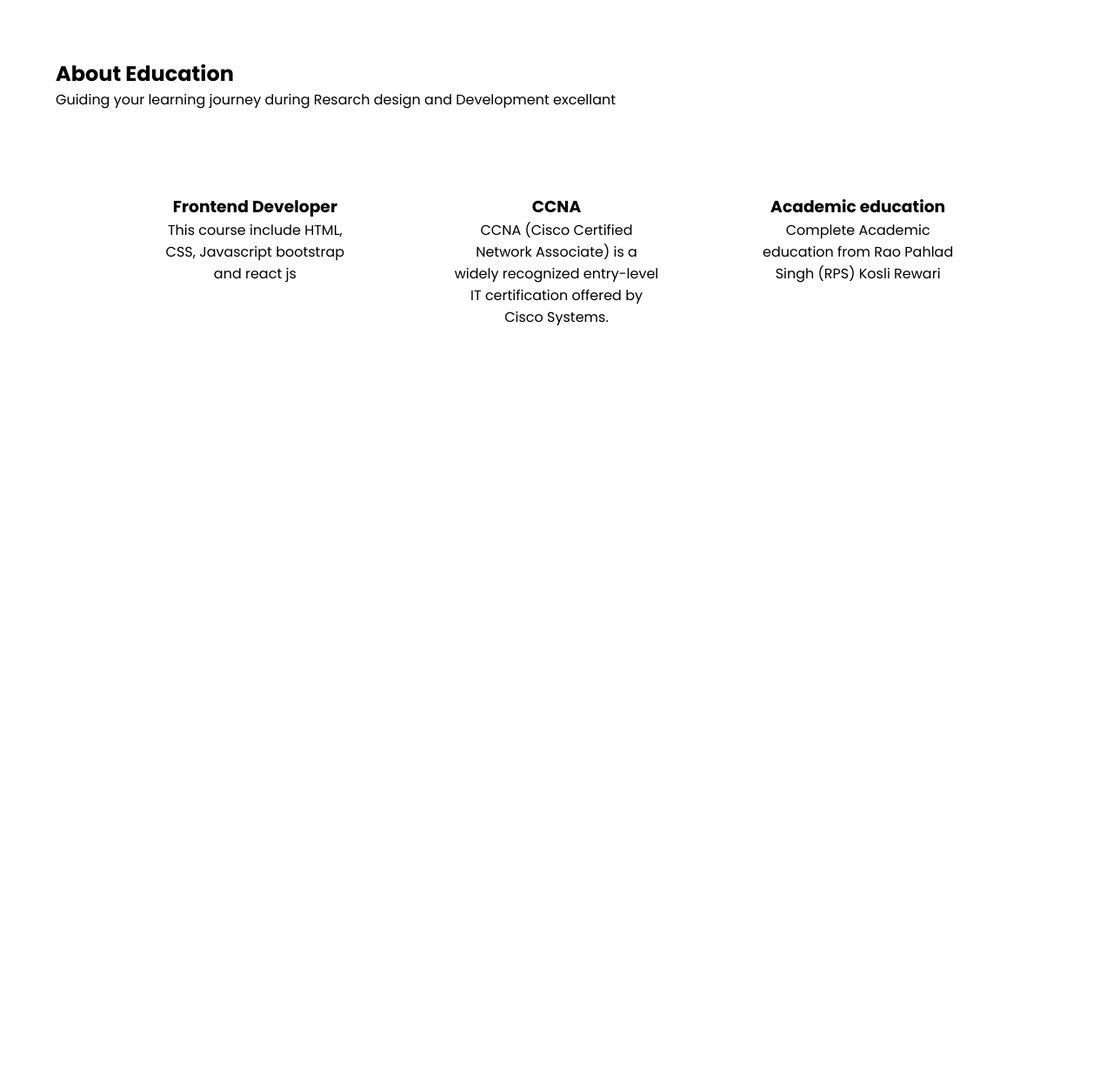
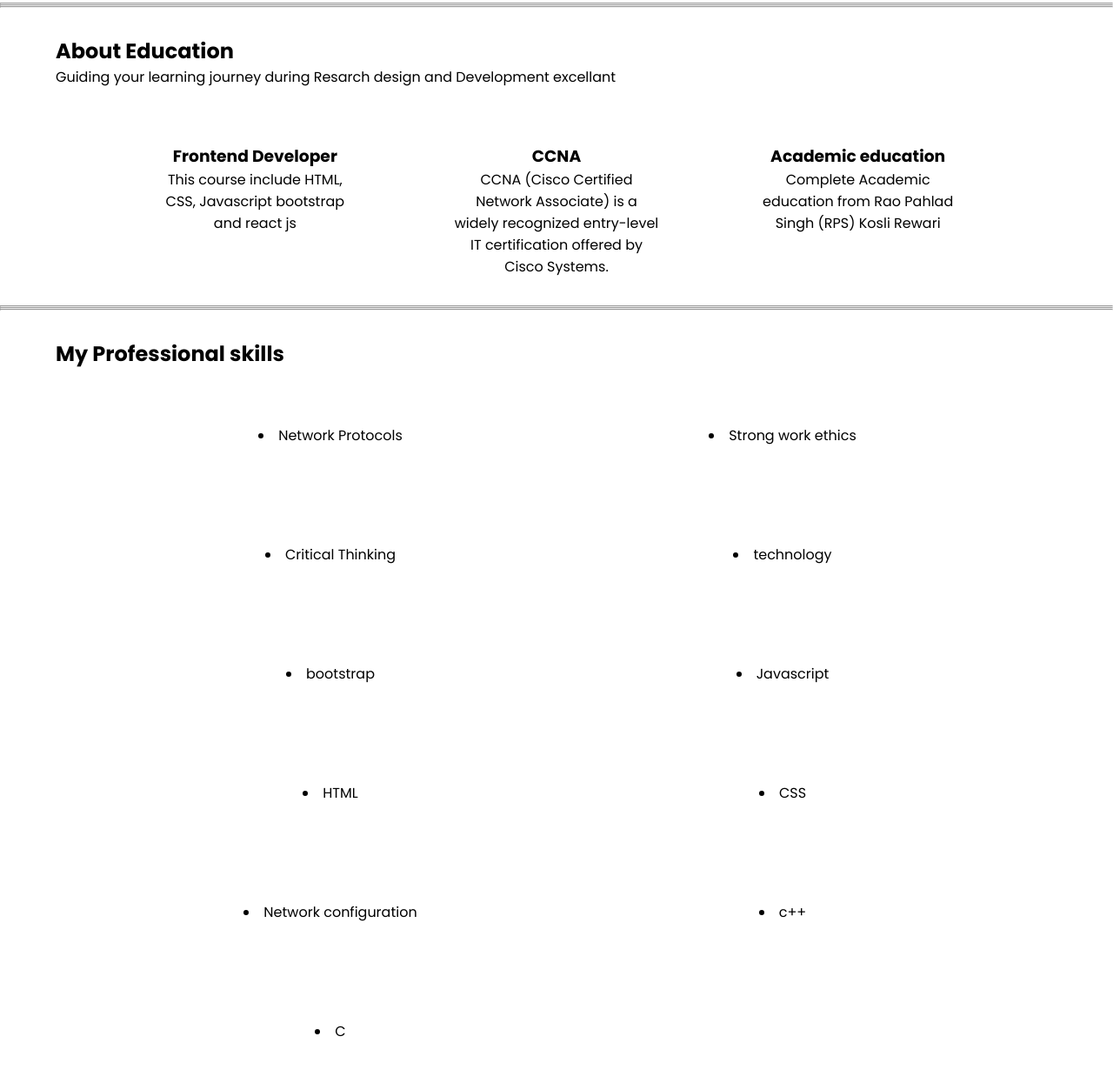
Before and after one commit to Mohityadav2339/rao2portfolio8277, a plain HTML site: page index.html in a window 1280 px wide. Shown: the part 977-2207 px from the top of the page at 87% size. Before the commit the page ends 1386 px from the top, so only its background shows below. Drawn offline with Linux system fonts and the light colour scheme.

Commit message:
skills part

```diff
--- a/index.html
+++ b/index.html
@@ -43,6 +43,10 @@
         </div>
       </div>
     </main>
+
+
+    <hr>
+    <hr><hr>
     <section class="section2" id="#section-2">
       <div class="section2-heading" id="section2-heading">
         <h2 class="education-heading">About Education</h2>
@@ -54,18 +58,47 @@
       <div class="grid-three-cols">
         <div class="first-cols">
           <h3>Frontend Developer</h3>
-          <p>This course include HTML, CSS, Javascript bootstrap and react js</p>
+          <p>
+            This course include HTML, CSS, Javascript bootstrap and react js
+          </p>
         </div>
 
-      <div class="first-cols">
+        <div class="first-cols">
           <h3>CCNA</h3>
-          <p>CCNA (Cisco Certified Network Associate) is a widely recognized entry-level IT certification offered by Cisco Systems. </p>
+          <p>
+            CCNA (Cisco Certified Network Associate) is a widely recognized
+            entry-level IT certification offered by Cisco Systems.
+          </p>
         </div>
 
-      <div class="first-cols">
+        <div class="first-cols">
           <h3>Academic education</h3>
-          <p>Complete Academic education from Rao Pahlad Singh (RPS) Kosli Rewari</p>
+          <p>
+            Complete Academic education from Rao Pahlad Singh (RPS) Kosli Rewari
+          </p>
         </div>
+      </div>
+    </section>
+
+    <hr>
+    <hr>
+    <hr>
+    <section class="section2 section3">
+      <div class="section2-heading section3-heading" id="section3-heading">
+        <h2 class="education-heading">My Professional skills</h2>
+      </div>
+      <div class="four-cols">
+        <div class="first-cols skills-cols"><li>Network Protocols</li></div>
+        <div class="first-cols skills-cols"><li>Strong work ethics</li></div>
+        <div class="first-cols skills-cols"><li>Critical Thinking</li></div>
+        <div class="first-cols skills-cols"><li> technology</li></div>
+        <div class="first-cols skills-cols"><li>bootstrap</li></div>
+        <div class="first-cols skills-cols"><li>Javascript</li></div>
+        <div class="first-cols skills-cols"><li>HTML</li></div>
+        <div class="first-cols skills-cols"><li>CSS</li></div>
+        <div class="first-cols skills-cols"><li>Network configuration</li></div>
+        <div class="first-cols skills-cols"><li>c++</li></div>
+        <div class="first-cols skills-cols"><li>C</li></div>
       </div>
     </section>
   </body>
--- a/style.css
+++ b/style.css
@@ -118,7 +118,8 @@ a{
 }
 
 .section2-heading{
-    padding: 4rem ;
+    /* padding: 4rem ; */
+    margin: 2rem 4rem;
     position: relative;
 }
 .section2{
@@ -140,6 +141,13 @@ a{
 .first-cols:hover{
     box-shadow: rgba(0, 0, 0, 0.25) 0px 54px 55px, rgba(0, 0, 0, 0.12) 0px -12px 30px, rgba(0, 0, 0, 0.12) 0px 4px 6px, rgba(0, 0, 0, 0.17) 0px 12px 13px, rgba(0, 0, 0, 0.09) 0px -3px 5px;
 }
+.four-cols{
+    margin: 0 4rem;
+    display: grid;
+    grid-template-columns: repeat(2,1fr);
+    padding: 0 5rem;
+    gap: 3rem;
+}
 
 @media ( width <= 700px){
     .navbar{
@@ -160,6 +168,8 @@ a{
         box-shadow: rgba(50, 50, 93, 0.25) 0px 30px 60px -12px inset, rgba(0, 0, 0, 0.3) 0px 18px 36px -18px inset;
 
     }
+
+
 }
 
 @media ( width<=500){
@@ -186,4 +196,13 @@ a{
         box-shadow: rgba(50, 50, 93, 0.25) 0px 30px 60px -12px inset, rgba(0, 0, 0, 0.3) 0px 18px 36px -18px inset;
 
     }
+    .four-cols{
+        grid-template-columns: repeat(1,1fr);
+        text-align: left;
+        padding:2rem 0 ;
+
+    }
+    .skills-cols{
+        text-align: left;
+    }
 }
```
